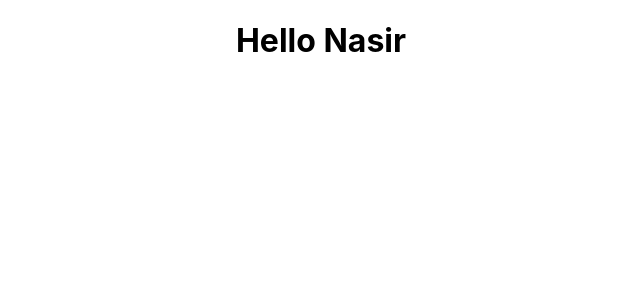
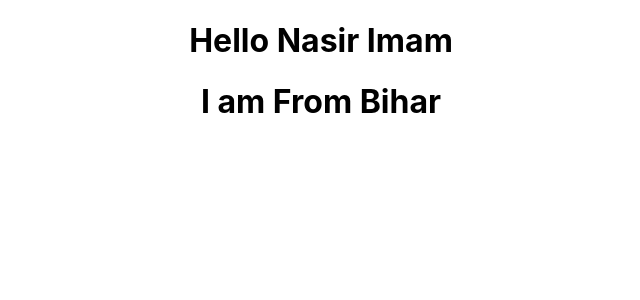
Before and after one commit to Nasirimam/Nasirimam.github.io, a React (Create React App) app: page / in a window 1280 px wide. Shown: the top 300 px of the page, without its empty margins (319-959 px from the left). Built offline with nearby package versions, Linux system fonts and the light colour scheme.

Commit message:
added new word

```diff
--- a/src/App.js
+++ b/src/App.js
@@ -4,7 +4,8 @@ import './App.css';
 function App() {
   return (
     <div className="App">
-      <h1>Hello Nasir</h1>
+      <h1>Hello Nasir Imam</h1>
+      <h1>I am From Bihar</h1>
     </div>
   );
 }
```
